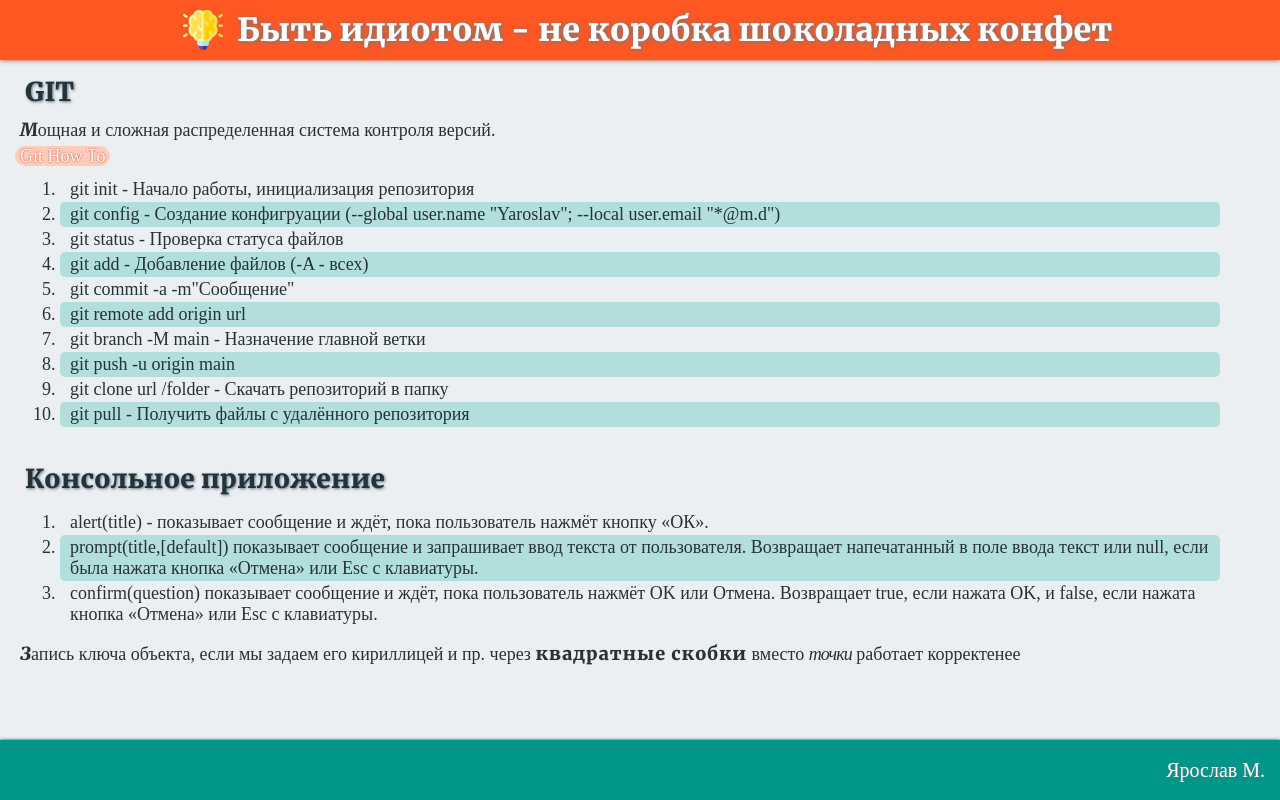
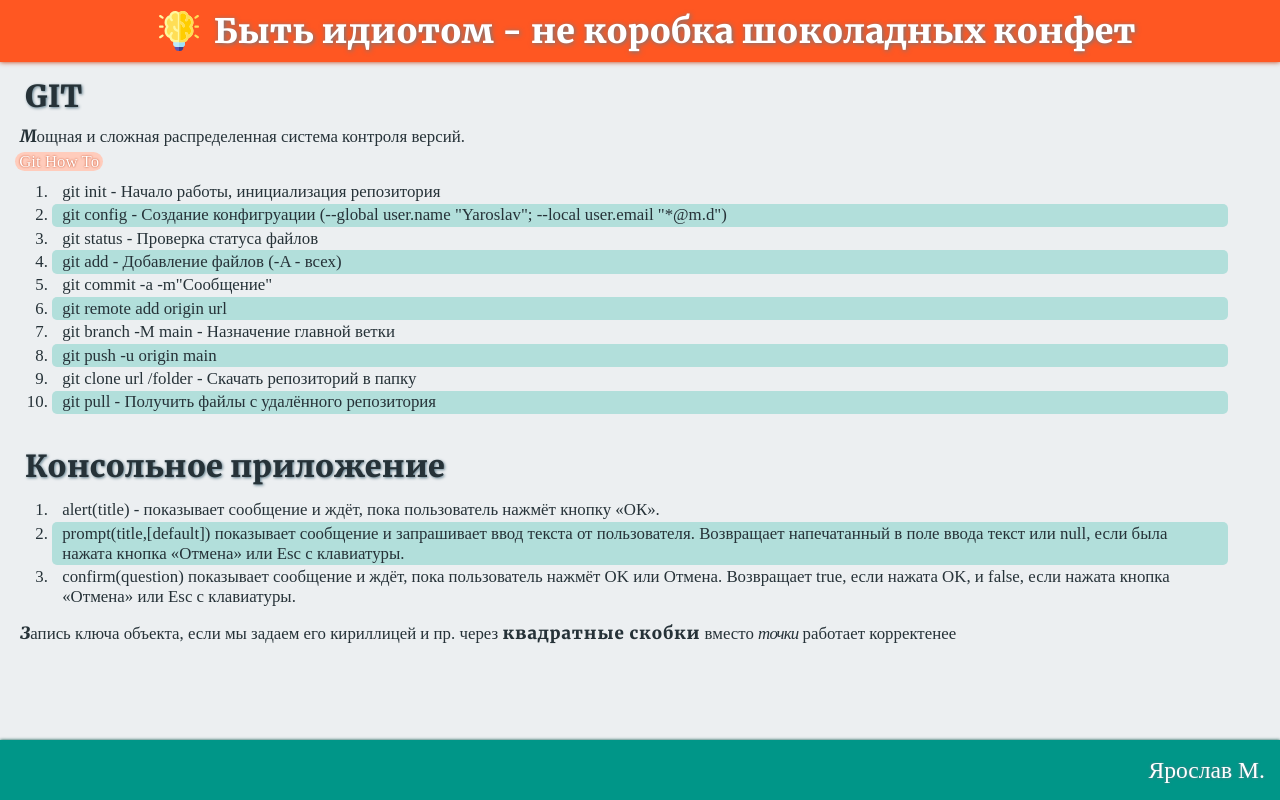
Before and after one commit to yarmsl/My-Lessons, a website: page src/index.html in a window 1280 px wide. Drawn offline with nearby package versions, Linux system fonts and the light colour scheme; files that its build step writes are made by us from their sources; files whose address does not match are found by name; a web font is replaced by a local one.

Commit message:
adaptive

```diff
--- a/src/scss/UI-kit.scss
+++ b/src/scss/UI-kit.scss
@@ -26,6 +26,7 @@ serif;
 html {
    width: 100%;
    height: 100%;
+   font-size: 18px;
 }
 
 body {
@@ -50,31 +51,31 @@ img {
    font-family: $ff;
    font-weight: 400;
    font-style: normal;
-   font-size: 18px;
+   font-size: 1rem;
    background-color: $light;
    color: $ts;
 
    & h1 {
-      font-size: 32px;
+      font-size: 2rem;
       font-weight: 900;
       text-shadow: 1px 1px 5px $dark;
    }
 
    & h2 {
-      font-size: 26px;
+      font-size: 1.8rem;
       font-weight: 900;
       text-shadow: 1px 1px 3px $dark;
       padding: 5px 10px;
    }
 
    & h3 {
-      font-size: 22px;
+      font-size: 1.6px;
       font-weight: 700;
       text-shadow: 0 0 3px $dark;
    }
 
    & h4 {
-      font-size: 20px;
+      font-size: 1.4rem;
       font-weight: 400;
       text-shadow: 0 0 3px $dark;
    }
@@ -94,7 +95,7 @@ img {
       color: $tp;
       background-color: $secLight;
       border-radius: 10px;
-      padding: 0 5px;
+      padding: 0 0.25rem;
       transition: all 350ms ease-in-out;
       text-shadow: 0 0 2px $secDark;
 
@@ -116,11 +117,11 @@ img {
    }
 
    & ul {
-      padding: 10px 45px;
+      padding: 0.5rem 2.2rem;
 
 
       & li {
-         padding: 2px 10px;
+         padding: 0.1rem 0.6rem;
          list-style-type: decimal;
          border-radius: 5px;
          transition: all 150ms ease-in-out;
@@ -139,3 +140,9 @@ img {
       }
    }
 }
+
+@media (max-width: 1440px) {
+   html {
+      @include adaptive(font-size, 10, 18, 320, 1440)
+   }
+}
--- a/src/scss/style.scss
+++ b/src/scss/style.scss
@@ -1,5 +1,5 @@
+@import "mixins";
 @import "UI-kit";
-@import "mixins";
 @import "fonts";
 @import "header";
 @import "main";
```
Also changed, not shown: docs/css/style.css, docs/css/style.min.css, docs/manifest.json.
